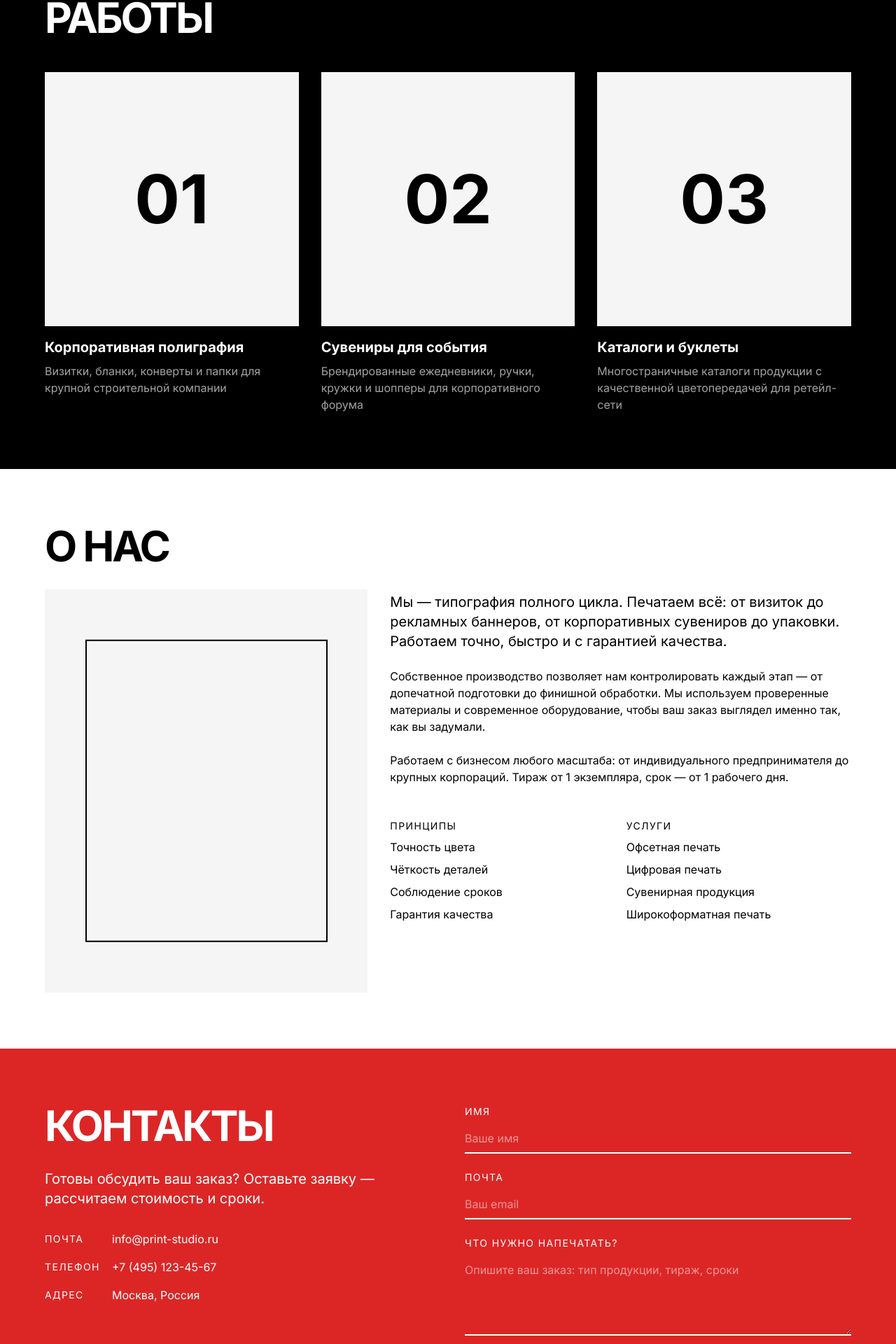
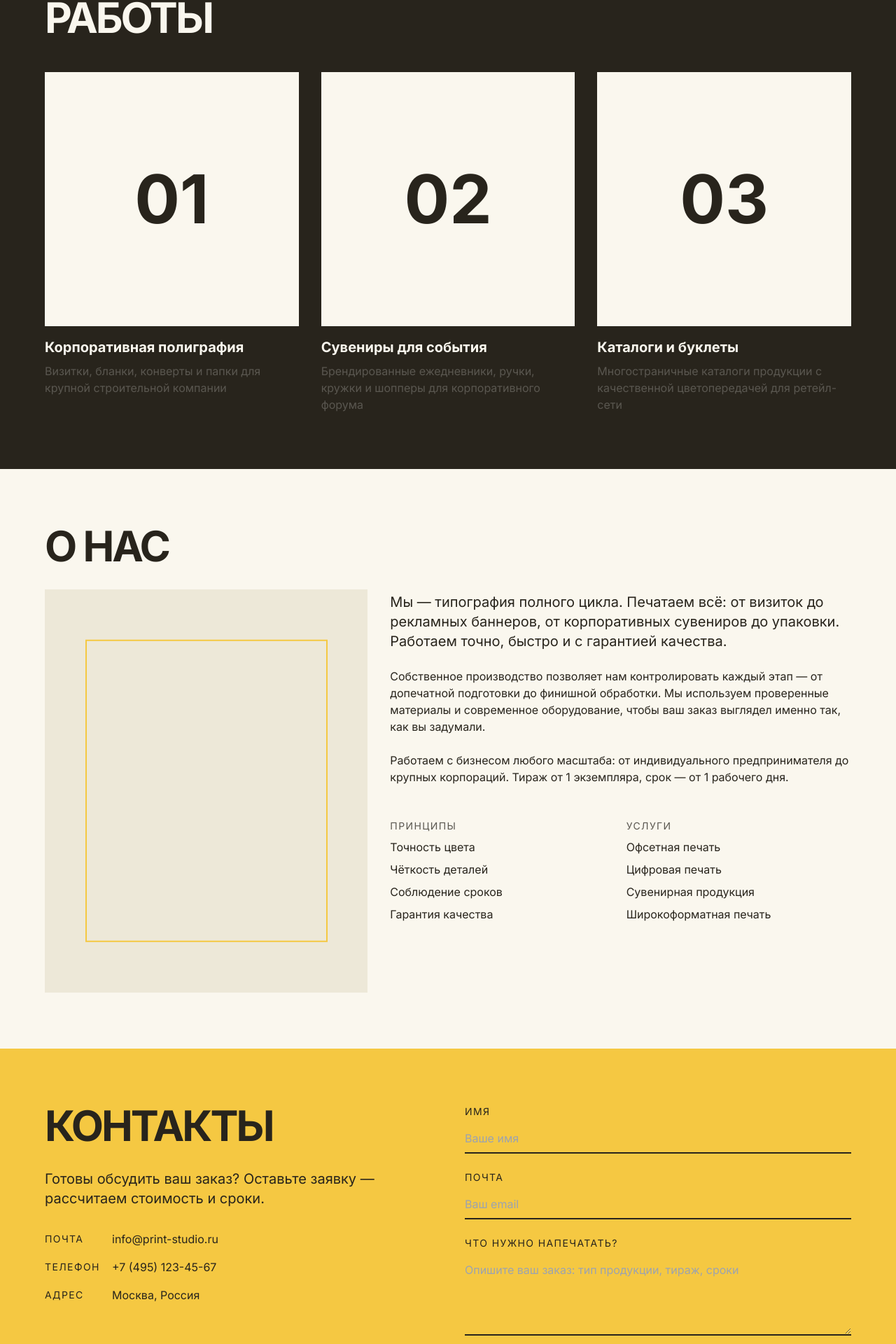
Before and after one commit to pr-poehali-dev/data-analysis-project-42, a React (Vite) app: page / in a window 1280 px wide. Shown: the part 861-2781 px from the top of the page at 70% size. Built offline with nearby package versions, Linux system fonts and the light colour scheme.

Commit message:
feat: calm color palette design

```diff
--- a/src/index.css
+++ b/src/index.css
@@ -1,12 +1,17 @@
-@import url('https://fonts.googleapis.com/css2?family=Inter:wght@400;500;600;700&display=swap');
+@import url("https://fonts.googleapis.com/css2?family=Inter:wght@400;500;600;700&display=swap");
 
 @tailwind base;
 @tailwind components;
 @tailwind utilities;
 
 :root {
-  --foreground-rgb: 0, 0, 0;
-  --background-rgb: 255, 255, 255;
+  --foreground-rgb: 40, 36, 28;
+  --background-rgb: 250, 247, 238;
+  --brand-yellow: #f5c842;
+  --brand-yellow-dark: #d9a800;
+  --brand-gray: #5a5750;
+  --brand-light: #faf7ee;
+  --brand-dark: #28241c;
 }
 
 html {
@@ -16,7 +21,7 @@ html {
 body {
   color: rgb(var(--foreground-rgb));
   background: rgb(var(--background-rgb));
-  font-family: 'Inter', Arial, Helvetica, sans-serif;
+  font-family: "Inter", Arial, Helvetica, sans-serif;
 }
 
 @layer utilities {
@@ -27,25 +32,25 @@ body {
 
 @layer base {
   :root {
-    --background: 0 0% 100%;
-    --foreground: 0 0% 3.9%;
-    --card: 0 0% 100%;
-    --card-foreground: 0 0% 3.9%;
-    --popover: 0 0% 100%;
-    --popover-foreground: 0 0% 3.9%;
-    --primary: 0 0% 9%;
-    --primary-foreground: 0 0% 98%;
-    --secondary: 0 0% 96.1%;
-    --secondary-foreground: 0 0% 9%;
-    --muted: 0 0% 96.1%;
-    --muted-foreground: 0 0% 45.1%;
-    --accent: 0 0% 96.1%;
-    --accent-foreground: 0 0% 9%;
+    --background: 43 67% 96%;
+    --foreground: 38 20% 14%;
+    --card: 43 50% 93%;
+    --card-foreground: 38 20% 14%;
+    --popover: 43 50% 93%;
+    --popover-foreground: 38 20% 14%;
+    --primary: 45 91% 62%;
+    --primary-foreground: 38 20% 14%;
+    --secondary: 40 15% 88%;
+    --secondary-foreground: 38 20% 14%;
+    --muted: 40 20% 90%;
+    --muted-foreground: 38 10% 42%;
+    --accent: 45 91% 62%;
+    --accent-foreground: 38 20% 14%;
     --destructive: 0 84.2% 60.2%;
     --destructive-foreground: 0 0% 98%;
-    --border: 0 0% 89.8%;
-    --input: 0 0% 89.8%;
-    --ring: 0 0% 3.9%;
+    --border: 38 15% 80%;
+    --input: 38 15% 80%;
+    --ring: 45 91% 50%;
     --chart-1: 12 76% 61%;
     --chart-2: 173 58% 39%;
     --chart-3: 197 37% 24%;
--- a/src/pages/Index.tsx
+++ b/src/pages/Index.tsx
@@ -1,8 +1,8 @@
 export default function Index() {
   return (
-    <main className="min-h-screen bg-white">
+    <main className="min-h-screen" style={{background: 'var(--brand-light)'}}>
       {/* Navigation */}
-      <nav className="fixed top-0 left-0 w-full z-50 bg-white border-b border-black">
+      <nav className="fixed top-0 left-0 w-full z-50 border-b" style={{background: 'var(--brand-light)', borderColor: 'var(--brand-yellow)'}}>
         <div className="container mx-auto px-4 md:px-8 py-4 flex justify-between items-center">
           <a href="/" className="flex items-center gap-3">
             <img
@@ -10,16 +10,16 @@ export default function Index() {
               alt="СКОПИРОВ"
               className="w-12 h-12 rounded-full object-cover"
             />
-            <span className="text-xl font-bold tracking-tighter">СКОПИРОВ</span>
+            <span className="text-xl font-bold tracking-tighter" style={{color: 'var(--brand-dark)'}}>СКОПИРОВ</span>
           </a>
           <div className="flex space-x-8">
-            <a href="#work" className="text-sm uppercase tracking-widest hover:text-red-600 transition-colors">
+            <a href="#work" className="text-sm uppercase tracking-widest transition-colors" style={{color: 'var(--brand-gray)'}} onMouseEnter={e => (e.currentTarget.style.color = 'var(--brand-yellow-dark)')} onMouseLeave={e => (e.currentTarget.style.color = 'var(--brand-gray)')}>
               Работы
             </a>
-            <a href="#about" className="text-sm uppercase tracking-widest hover:text-red-600 transition-colors">
+            <a href="#about" className="text-sm uppercase tracking-widest transition-colors" style={{color: 'var(--brand-gray)'}} onMouseEnter={e => (e.currentTarget.style.color = 'var(--brand-yellow-dark)')} onMouseLeave={e => (e.currentTarget.style.color = 'var(--brand-gray)')}>
               О нас
             </a>
-            <a href="#contact" className="text-sm uppercase tracking-widest hover:text-red-600 transition-colors">
+            <a href="#contact" className="text-sm uppercase tracking-widest transition-colors" style={{color: 'var(--brand-gray)'}} onMouseEnter={e => (e.currentTarget.style.color = 'var(--brand-yellow-dark)')} onMouseLeave={e => (e.currentTarget.style.color = 'var(--brand-gray)')}>
               Контакты
             </a>
           </div>
@@ -42,69 +42,72 @@ export default function Index() {
             </p>
             <a
               href="#contact"
-              className="inline-block mt-8 px-8 py-3 bg-black text-white text-sm uppercase tracking-widest hover:bg-red-600 transition-colors"
+              className="inline-block mt-8 px-8 py-3 text-sm uppercase tracking-widest transition-colors"
+              style={{background: 'var(--brand-yellow)', color: 'var(--brand-dark)'}}
+              onMouseEnter={e => (e.currentTarget.style.background = 'var(--brand-yellow-dark)')}
+              onMouseLeave={e => (e.currentTarget.style.background = 'var(--brand-yellow)')}
             >
               Получить расчёт
             </a>
           </div>
           <div className="col-span-12 md:col-span-5 flex items-center justify-center">
-            <div className="relative w-full aspect-square bg-red-600">
-              <div className="absolute -bottom-4 -right-4 w-24 h-24 bg-black"></div>
+            <div className="relative w-full aspect-square" style={{background: 'var(--brand-yellow)'}}>
+              <div className="absolute -bottom-4 -right-4 w-24 h-24" style={{background: 'var(--brand-gray)'}}></div>
             </div>
           </div>
         </div>
       </section>
 
       {/* Work Section */}
-      <section id="work" className="py-20 px-4 md:px-8 bg-black text-white">
+      <section id="work" className="py-20 px-4 md:px-8" style={{background: 'var(--brand-dark)', color: 'var(--brand-light)'}}>
         <div className="container mx-auto">
           <h2 className="text-6xl font-bold tracking-tighter mb-12">РАБОТЫ</h2>
 
           <div className="grid grid-cols-1 md:grid-cols-2 lg:grid-cols-3 gap-8">
             {/* Project 1 */}
             <div className="group">
-              <div className="aspect-square bg-white mb-4 overflow-hidden">
-                <div className="w-full h-full flex items-center justify-center bg-neutral-100 group-hover:bg-red-600 transition-colors duration-300">
-                  <span className="text-black text-8xl font-bold">01</span>
+              <div className="aspect-square mb-4 overflow-hidden" style={{background: 'var(--brand-light)'}}>
+                <div className="w-full h-full flex items-center justify-center transition-colors duration-300" style={{background: 'var(--brand-light)'}} onMouseEnter={e => (e.currentTarget.style.background = 'var(--brand-yellow)')} onMouseLeave={e => (e.currentTarget.style.background = 'var(--brand-light)')}>
+                  <span className="text-8xl font-bold" style={{color: 'var(--brand-dark)'}}>01</span>
                 </div>
               </div>
               <h3 className="text-xl font-bold mb-2">Корпоративная полиграфия</h3>
-              <p className="text-neutral-400">Визитки, бланки, конверты и папки для крупной строительной компании</p>
+              <p style={{color: 'var(--brand-gray)'}}>Визитки, бланки, конверты и папки для крупной строительной компании</p>
             </div>
 
             {/* Project 2 */}
             <div className="group">
-              <div className="aspect-square bg-white mb-4 overflow-hidden">
-                <div className="w-full h-full flex items-center justify-center bg-neutral-100 group-hover:bg-red-600 transition-colors duration-300">
-                  <span className="text-black text-8xl font-bold">02</span>
+              <div className="aspect-square mb-4 overflow-hidden" style={{background: 'var(--brand-light)'}}>
+                <div className="w-full h-full flex items-center justify-center transition-colors duration-300" style={{background: 'var(--brand-light)'}} onMouseEnter={e => (e.currentTarget.style.background = 'var(--brand-yellow)')} onMouseLeave={e => (e.currentTarget.style.background = 'var(--brand-light)')}>
+                  <span className="text-8xl font-bold" style={{color: 'var(--brand-dark)'}}>02</span>
                 </div>
               </div>
               <h3 className="text-xl font-bold mb-2">Сувениры для события</h3>
-              <p className="text-neutral-400">Брендированные ежедневники, ручки, кружки и шопперы для корпоративного форума</p>
+              <p style={{color: 'var(--brand-gray)'}}>Брендированные ежедневники, ручки, кружки и шопперы для корпоративного форума</p>
             </div>
 
             {/* Project 3 */}
             <div className="group">
-              <div className="aspect-square bg-white mb-4 overflow-hidden">
-                <div className="w-full h-full flex items-center justify-center bg-neutral-100 group-hover:bg-red-600 transition-colors duration-300">
-                  <span className="text-black text-8xl font-bold">03</span>
+              <div className="aspect-square mb-4 overflow-hidden" style={{background: 'var(--brand-light)'}}>
+                <div className="w-full h-full flex items-center justify-center transition-colors duration-300" style={{background: 'var(--brand-light)'}} onMouseEnter={e => (e.currentTarget.style.background = 'var(--brand-yellow)')} onMouseLeave={e => (e.currentTarget.style.background = 'var(--brand-light)')}>
+                  <span className="text-8xl font-bold" style={{color: 'var(--brand-dark)'}}>03</span>
                 </div>
               </div>
               <h3 className="text-xl font-bold mb-2">Каталоги и буклеты</h3>
-              <p className="text-neutral-400">Многостраничные каталоги продукции с качественной цветопередачей для ретейл-сети</p>
+              <p style={{color: 'var(--brand-gray)'}}>Многостраничные каталоги продукции с качественной цветопередачей для ретейл-сети</p>
             </div>
           </div>
         </div>
       </section>
 
       {/* About Section */}
-      <section id="about" className="py-20 px-4 md:px-8">
+      <section id="about" className="py-20 px-4 md:px-8" style={{background: 'var(--brand-light)'}}>
         <div className="container mx-auto">
           <div className="grid grid-cols-12 gap-8">
             <div className="col-span-12 md:col-span-5">
-              <h2 className="text-6xl font-bold tracking-tighter mb-8">О НАС</h2>
-              <div className="aspect-[4/5] bg-neutral-100 relative mb-8 md:mb-0">
-                <div className="absolute top-1/2 left-1/2 transform -translate-x-1/2 -translate-y-1/2 w-3/4 h-3/4 border-2 border-black"></div>
+              <h2 className="text-6xl font-bold tracking-tighter mb-8" style={{color: 'var(--brand-dark)'}}>О НАС</h2>
+              <div className="aspect-[4/5] relative mb-8 md:mb-0" style={{background: '#EDE8D8'}}>
+                <div className="absolute top-1/2 left-1/2 transform -translate-x-1/2 -translate-y-1/2 w-3/4 h-3/4 border-2" style={{borderColor: 'var(--brand-yellow)'}}></div>
               </div>
             </div>
             <div className="col-span-12 md:col-span-7 md:pt-24">
@@ -119,7 +122,7 @@ export default function Index() {
               </p>
               <div className="grid grid-cols-2 gap-4 mt-12">
                 <div>
-                  <h3 className="text-sm uppercase tracking-widest mb-2">Принципы</h3>
+                  <h3 className="text-sm uppercase tracking-widest mb-2" style={{color: 'var(--brand-gray)'}}>Принципы</h3>
                   <ul className="space-y-2">
                     <li>Точность цвета</li>
                     <li>Чёткость деталей</li>
@@ -128,7 +131,7 @@ export default function Index() {
                   </ul>
                 </div>
                 <div>
-                  <h3 className="text-sm uppercase tracking-widest mb-2">Услуги</h3>
+                  <h3 className="text-sm uppercase tracking-widest mb-2" style={{color: 'var(--brand-gray)'}}>Услуги</h3>
                   <ul className="space-y-2">
                     <li>Офсетная печать</li>
                     <li>Цифровая печать</li>
@@ -143,7 +146,7 @@ export default function Index() {
       </section>
 
       {/* Contact Section */}
-      <section id="contact" className="py-20 px-4 md:px-8 bg-red-600 text-white">
+      <section id="contact" className="py-20 px-4 md:px-8" style={{background: 'var(--brand-yellow)', color: 'var(--brand-dark)'}}>
         <div className="container mx-auto">
           <div className="grid grid-cols-1 md:grid-cols-2 gap-12">
             <div>
@@ -177,7 +180,8 @@ export default function Index() {
                   <input
                     type="text"
                     id="name"
-                    className="w-full bg-transparent border-b-2 border-white py-2 px-0 focus:outline-none focus:border-black placeholder-white/50"
+                    className="w-full bg-transparent py-2 px-0 focus:outline-none"
+                    style={{borderBottom: '2px solid var(--brand-dark)'}}
                     placeholder="Ваше имя"
                   />
                 </div>
@@ -188,7 +192,8 @@ export default function Index() {
                   <input
                     type="email"
                     id="email"
-                    className="w-full bg-transparent border-b-2 border-white py-2 px-0 focus:outline-none focus:border-black placeholder-white/50"
+                    className="w-full bg-transparent py-2 px-0 focus:outline-none"
+                    style={{borderBottom: '2px solid var(--brand-dark)'}}
                     placeholder="Ваш email"
                   />
                 </div>
@@ -199,13 +204,17 @@ export default function Index() {
                   <textarea
                     id="message"
                     rows={4}
-                    className="w-full bg-transparent border-b-2 border-white py-2 px-0 focus:outline-none focus:border-black placeholder-white/50"
+                    className="w-full bg-transparent py-2 px-0 focus:outline-none"
+                    style={{borderBottom: '2px solid var(--brand-dark)'}}
                     placeholder="Опишите ваш заказ: тип продукции, тираж, сроки"
                   ></textarea>
                 </div>
                 <button
                   type="submit"
-                  className="mt-8 px-8 py-3 bg-black text-white text-sm uppercase tracking-widest hover:bg-white hover:text-black transition-colors"
+                  className="mt-8 px-8 py-3 text-sm uppercase tracking-widest transition-colors"
+                  style={{background: 'var(--brand-dark)', color: 'var(--brand-yellow)'}}
+                  onMouseEnter={e => { e.currentTarget.style.background = 'var(--brand-gray)'; }}
+                  onMouseLeave={e => { e.currentTarget.style.background = 'var(--brand-dark)'; }}
                 >
                   Отправить заявку
                 </button>
@@ -216,17 +225,17 @@ export default function Index() {
       </section>
 
       {/* Footer */}
-      <footer className="py-8 px-4 md:px-8 bg-black text-white">
+      <footer className="py-8 px-4 md:px-8" style={{background: 'var(--brand-dark)', color: 'var(--brand-light)'}}>
         <div className="container mx-auto flex flex-col md:flex-row justify-between items-center">
-          <p className="text-sm mb-4 md:mb-0">© 2025 СКОПИРОВ. Все права защищены.</p>
+          <p className="text-sm mb-4 md:mb-0" style={{color: 'var(--brand-gray)'}}>© 2025 СКОПИРОВ. Все права защищены.</p>
           <div className="flex space-x-8">
-            <a href="#" className="text-sm uppercase tracking-widest hover:text-red-600 transition-colors">
+            <a href="#" className="text-sm uppercase tracking-widest transition-colors" style={{color: 'var(--brand-gray)'}} onMouseEnter={e => (e.currentTarget.style.color = 'var(--brand-yellow)')} onMouseLeave={e => (e.currentTarget.style.color = 'var(--brand-gray)')}>
               Instagram
             </a>
-            <a href="#" className="text-sm uppercase tracking-widest hover:text-red-600 transition-colors">
+            <a href="#" className="text-sm uppercase tracking-widest transition-colors" style={{color: 'var(--brand-gray)'}} onMouseEnter={e => (e.currentTarget.style.color = 'var(--brand-yellow)')} onMouseLeave={e => (e.currentTarget.style.color = 'var(--brand-gray)')}>
               ВКонтакте
             </a>
-            <a href="#" className="text-sm uppercase tracking-widest hover:text-red-600 transition-colors">
+            <a href="#" className="text-sm uppercase tracking-widest transition-colors" style={{color: 'var(--brand-gray)'}} onMouseEnter={e => (e.currentTarget.style.color = 'var(--brand-yellow)')} onMouseLeave={e => (e.currentTarget.style.color = 'var(--brand-gray)')}>
               Telegram
             </a>
           </div>
```
